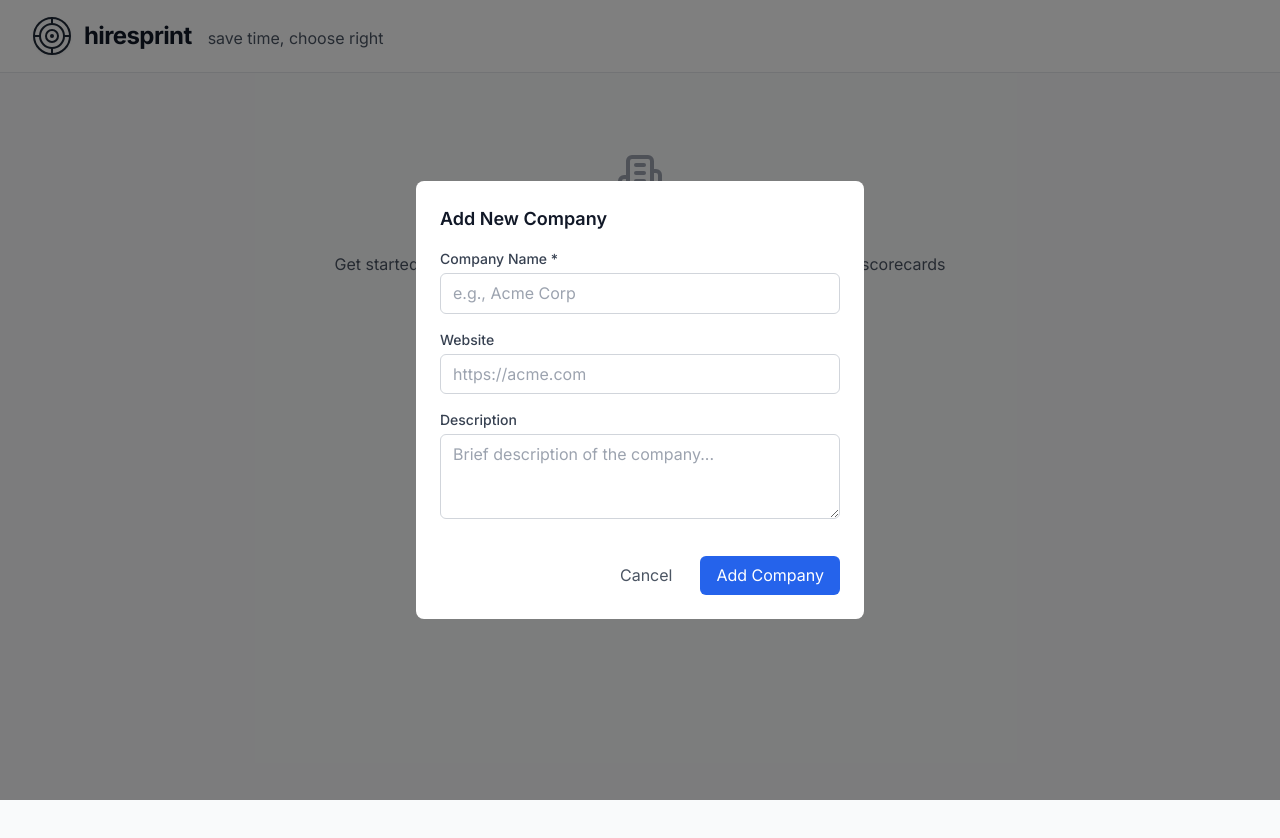
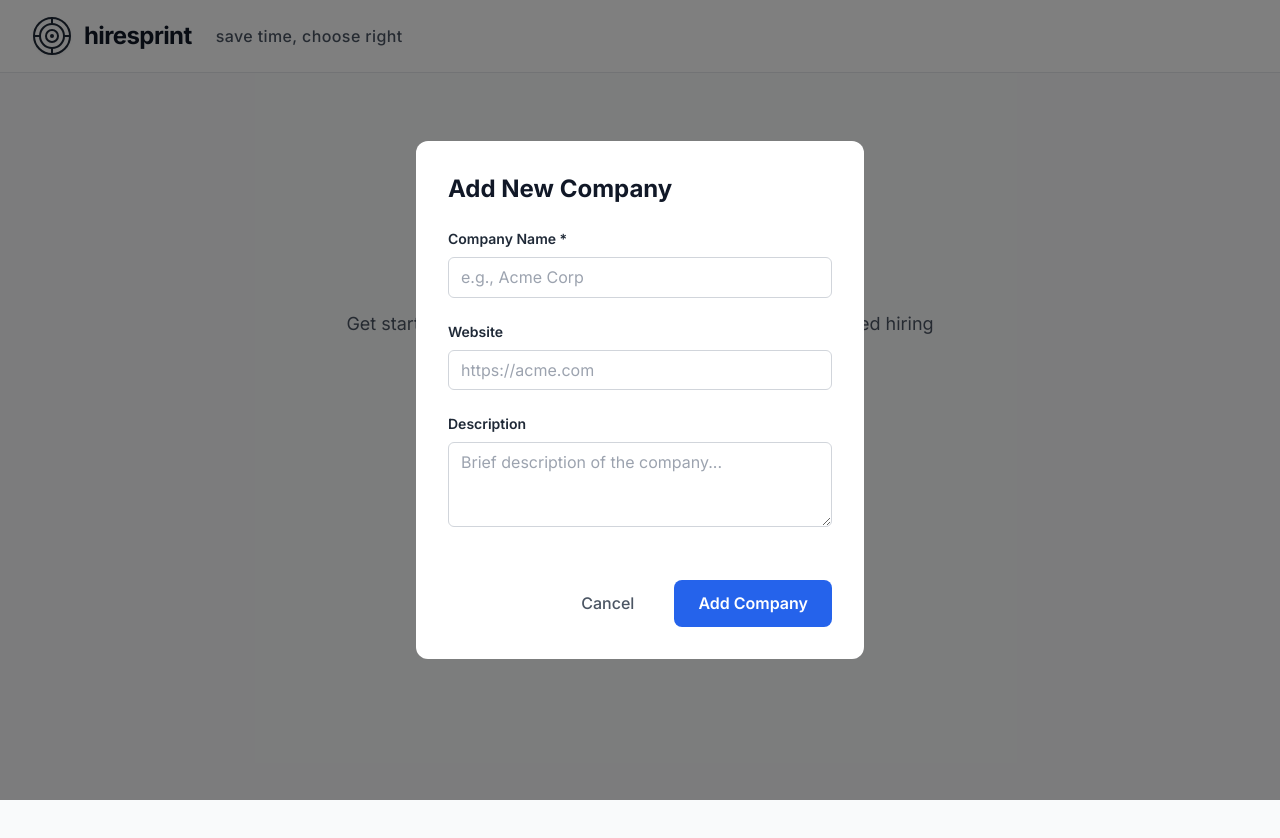
Before and after one commit to mikekamo/job-scorecard-v2, a Next.js app: page / in a window 1280 px wide. Both pictures are taken after a click on the button "Add Company". Shown: the top 838 px of the page. Built offline with nearby package versions, Linux system fonts and the light colour scheme.

Commit message:
made some ui improvements to the app and buttons

```diff
--- a/app/components/Header.js
+++ b/app/components/Header.js
@@ -157,10 +157,10 @@ export default function Header({ onAddCompany }) {
       <div className="max-w-7xl mx-auto px-4 sm:px-6 lg:px-8">
         <div className="flex justify-between items-center py-4">
           {/* Logo */}
-          <div className="flex items-center gap-4">
+          <div className="flex items-center gap-6">
             <HireSprintLogo />
             <div>
-              <p className="text-gray-600 mt-1">save time, choose right</p>
+              <p className="text-base font-medium text-gray-600 tracking-wide">save time, choose right</p>
             </div>
           </div>
 
@@ -169,13 +169,13 @@ export default function Header({ onAddCompany }) {
             <div className="relative">
               <button
                 onClick={() => setShowDropdown(!showDropdown)}
-                className="flex items-center gap-2 bg-white border border-gray-200 px-4 py-2 rounded-lg hover:bg-gray-50 transition-colors"
+                className="flex items-center gap-2 bg-white border border-gray-200 px-4 py-2 rounded-lg hover:bg-gray-50 hover:border-gray-300 hover:shadow-sm transition-all duration-200 focus:outline-none focus:ring-2 focus:ring-blue-200"
               >
                 <div className="flex items-center gap-2">
                   <div className="w-6 h-6 bg-blue-100 rounded-full flex items-center justify-center">
                     <Building2 className="h-3 w-3 text-blue-600" />
                   </div>
-                  <span className="font-medium text-gray-900">{currentCompany.name}</span>
+                  <span className="font-semibold text-gray-900">{currentCompany.name}</span>
                 </div>
                 <ChevronDown className="h-4 w-4 text-gray-500" />
               </button>
@@ -190,8 +190,8 @@ export default function Header({ onAddCompany }) {
                           <Building2 className="h-3 w-3 text-blue-600" />
                         </div>
                         <div>
-                          <p className="font-medium text-gray-900">{currentCompany.name}</p>
-                          <p className="text-xs text-gray-500">Current company</p>
+                          <p className="font-semibold text-gray-900">{currentCompany.name}</p>
+                          <p className="text-xs text-gray-600 font-medium">Current company</p>
                         </div>
                       </div>
                     </div>
@@ -206,7 +206,7 @@ export default function Header({ onAddCompany }) {
                           <button
                             key={company.id}
                             onClick={() => switchToCompany(company)}
-                            className="w-full flex items-center gap-2 px-4 py-2 hover:bg-gray-50 text-left"
+                            className="w-full flex items-center gap-2 px-4 py-2 hover:bg-gray-50 hover:bg-blue-50 transition-all duration-200 text-left focus:outline-none focus:bg-blue-50"
                           >
                             <div className="w-6 h-6 bg-gray-100 rounded-full flex items-center justify-center">
                               <Building2 className="h-3 w-3 text-gray-600" />
@@ -221,14 +221,14 @@ export default function Header({ onAddCompany }) {
                     <div>
                       <button
                         onClick={handleAddCompany}
-                        className="w-full flex items-center gap-2 px-4 py-2 hover:bg-gray-50 text-left"
+                        className="w-full flex items-center gap-2 px-4 py-2 hover:bg-green-50 hover:text-green-700 transition-all duration-200 text-left focus:outline-none focus:bg-green-50"
                       >
-                        <Plus className="h-4 w-4 text-gray-500" />
+                        <Plus className="h-4 w-4 text-gray-500 group-hover:text-green-600" />
                         <span className="text-gray-900">Add Company</span>
                       </button>
                       <button
                         onClick={() => setShowDropdown(false)}
-                        className="w-full flex items-center gap-2 px-4 py-2 hover:bg-gray-50 text-left"
+                        className="w-full flex items-center gap-2 px-4 py-2 hover:bg-gray-50 transition-all duration-200 text-left focus:outline-none focus:bg-gray-50"
                       >
                         <Settings className="h-4 w-4 text-gray-500" />
                         <span className="text-gray-900">Settings</span>
--- a/app/components/JobsList.js
+++ b/app/components/JobsList.js
@@ -37,7 +37,7 @@ export default function JobsList({ jobs, onEditJob, onDeleteJob, onViewScorecard
   return (
     <div className="grid gap-8 md:grid-cols-2 lg:grid-cols-3">
       {jobs.map((job) => (
-        <div key={job.id} className="bg-white rounded-xl shadow-sm border border-gray-200 hover:shadow-md transition-shadow">
+        <div key={job.id} className="bg-white rounded-xl shadow-sm border border-gray-200 hover:shadow-lg hover:scale-105 transition-all duration-300 ease-in-out transform">
           <div className="p-6">
             {/* Job Header */}
             <div className="flex items-start justify-between mb-4">
@@ -51,7 +51,7 @@ export default function JobsList({ jobs, onEditJob, onDeleteJob, onViewScorecard
                 </span>
                 <button
                   onClick={() => onViewScorecard(job)}
-                  className="p-2 text-gray-400 hover:text-blue-600 hover:bg-blue-50 rounded-lg transition-colors"
+                  className="p-2 text-gray-400 hover:text-blue-600 hover:bg-blue-50 rounded-lg transition-all duration-200 hover:scale-110 transform hover:shadow-md focus:outline-none focus:ring-2 focus:ring-blue-200"
                   title="View Candidates"
                 >
                   <ArrowRight className="h-5 w-5" />
@@ -85,17 +85,17 @@ export default function JobsList({ jobs, onEditJob, onDeleteJob, onViewScorecard
             </div>
 
             {/* Action Buttons */}
-            <div className="flex justify-center space-x-3">
+            <div className="flex justify-center space-x-2">
               <button
                 onClick={() => onEditJob(job)}
-                className="p-2 text-gray-400 hover:text-gray-600 hover:bg-gray-100 rounded-lg transition-colors"
+                className="p-3 text-gray-400 hover:text-gray-600 hover:bg-gray-100 rounded-lg transition-all duration-200 hover:scale-110 transform focus:outline-none focus:ring-2 focus:ring-gray-200"
                 title="Edit Job"
               >
                 <Edit className="h-5 w-5" />
               </button>
               <button
                 onClick={() => onDuplicateJob(job)}
-                className="p-2 text-blue-400 hover:text-blue-600 hover:bg-blue-50 rounded-lg transition-colors"
+                className="p-3 text-blue-400 hover:text-blue-600 hover:bg-blue-50 rounded-lg transition-all duration-200 hover:scale-110 transform focus:outline-none focus:ring-2 focus:ring-blue-200"
                 title="Duplicate Job"
               >
                 <Copy className="h-5 w-5" />
@@ -103,13 +103,13 @@ export default function JobsList({ jobs, onEditJob, onDeleteJob, onViewScorecard
               <div className="relative">
                 <button
                   onClick={() => handleGenerateJobInterviewLink(job)}
-                  className="p-2 text-purple-400 hover:text-purple-600 hover:bg-purple-50 rounded-lg transition-colors"
+                  className="p-3 text-purple-400 hover:text-purple-600 hover:bg-purple-50 rounded-lg transition-all duration-200 hover:scale-110 transform focus:outline-none focus:ring-2 focus:ring-purple-200"
                   title="Generate Interview Link"
                 >
                   <Video className="h-5 w-5" />
                 </button>
                 {showLinkNotification === job.id && (
-                  <div className="absolute -top-2 -right-2 bg-green-500 text-white text-xs px-2 py-1 rounded-md shadow-lg animate-pulse flex items-center gap-1">
+                  <div className="absolute -top-2 -right-2 bg-green-500 text-white text-xs px-2 py-1 rounded-md shadow-lg animate-bounce flex items-center gap-1">
                     <Check className="h-3 w-3" />
                     Link copied!
                   </div>
@@ -121,7 +121,7 @@ export default function JobsList({ jobs, onEditJob, onDeleteJob, onViewScorecard
                     onDeleteJob(job.id)
                   }
                 }}
-                className="p-2 text-gray-400 hover:text-red-600 hover:bg-red-50 rounded-lg transition-colors"
+                className="p-3 text-gray-400 hover:text-red-600 hover:bg-red-50 rounded-lg transition-all duration-200 hover:scale-110 transform focus:outline-none focus:ring-2 focus:ring-red-200"
                 title="Delete Job"
               >
                 <Trash2 className="h-5 w-5" />
--- /dev/null
+++ b/app/error.js
@@ -0,0 +1,26 @@
+// app/error.js - Global error boundary
+'use client' // Error components must be Client Components
+
+import { useEffect } from 'react'
+
+export default function Error({ error, reset }) {
+  useEffect(() => {
+    // Log the error to an error reporting service (optional)
+    console.error(error)
+  }, [error])
+
+  return (
+    <div className="min-h-screen flex items-center justify-center bg-gray-50 p-4">
+      <div className="text-center max-w-md">
+        <h2 className="text-2xl font-bold text-red-600 mb-4">Something went wrong!</h2>
+        <p className="text-gray-600 mb-6">{error.message || 'An unexpected error occurred. Please try again.'}</p>
+        <button
+          onClick={() => reset()}
+          className="px-4 py-2 bg-blue-600 text-white rounded-lg hover:bg-blue-700"
+        >
+          Try again
+        </button>
+      </div>
+    </div>
+  )
+}
--- a/app/page.js
+++ b/app/page.js
@@ -236,11 +236,11 @@ export default function Home() {
         {/* Create Company Form */}
         {showCreateForm && (
           <div className="fixed inset-0 bg-black bg-opacity-50 flex items-center justify-center p-4 z-50">
-            <div className="bg-white rounded-lg max-w-md w-full p-6">
-              <h3 className="text-lg font-semibold text-gray-900 mb-4">Add New Company</h3>
-              <form onSubmit={handleSubmit} className="space-y-4">
+            <div className="bg-white rounded-xl max-w-md w-full p-8">
+              <h3 className="text-2xl font-bold text-gray-900 mb-6">Add New Company</h3>
+              <form onSubmit={handleSubmit} className="space-y-6">
                 <div>
-                  <label className="block text-sm font-medium text-gray-700 mb-1">
+                  <label className="block text-sm font-semibold text-gray-800 mb-2">
                     Company Name *
                   </label>
                   <input
@@ -253,7 +253,7 @@ export default function Home() {
                   />
                 </div>
                 <div>
-                  <label className="block text-sm font-medium text-gray-700 mb-1">
+                  <label className="block text-sm font-semibold text-gray-800 mb-2">
                     Website
                   </label>
                   <input
@@ -265,7 +265,7 @@ export default function Home() {
                   />
                 </div>
                 <div>
-                  <label className="block text-sm font-medium text-gray-700 mb-1">
+                  <label className="block text-sm font-semibold text-gray-800 mb-2">
                     Description
                   </label>
                   <textarea
@@ -276,17 +276,17 @@ export default function Home() {
                     placeholder="Brief description of the company..."
                   />
                 </div>
-                <div className="flex justify-end gap-3 pt-4">
+                <div className="flex justify-end gap-4 pt-6">
                   <button
                     type="button"
                     onClick={() => setShowCreateForm(false)}
-                    className="px-4 py-2 text-gray-600 hover:text-gray-800"
+                    className="px-6 py-3 text-gray-600 hover:text-gray-800 hover:bg-gray-100 rounded-lg font-medium transition-all duration-200 focus:outline-none focus:ring-2 focus:ring-gray-200"
                   >
                     Cancel
                   </button>
                   <button
                     type="submit"
-                    className="px-4 py-2 bg-blue-600 text-white rounded-md hover:bg-blue-700"
+                    className="px-6 py-3 bg-blue-600 text-white rounded-lg font-semibold hover:bg-blue-700 hover:scale-105 hover:shadow-lg transition-all duration-300 transform focus:outline-none focus:ring-4 focus:ring-blue-200"
                   >
                     Add Company
                   </button>
@@ -298,13 +298,13 @@ export default function Home() {
 
         {/* Companies Grid */}
         {companies.length === 0 ? (
-          <div className="text-center py-12">
-            <Building2 className="h-12 w-12 text-gray-400 mx-auto mb-4" />
-                            <h3 className="text-lg font-medium text-gray-900 mb-2">Welcome to hiresprint!</h3>
-            <p className="text-gray-600 mb-4">Get started by adding your first company to create AI-powered hiring scorecards</p>
+          <div className="text-center py-16">
+            <Building2 className="h-16 w-16 text-gray-400 mx-auto mb-6" />
+            <h2 className="text-3xl font-bold text-gray-900 mb-4 tracking-tight">Welcome to hiresprint!</h2>
+            <p className="text-lg text-gray-600 mb-8 max-w-2xl mx-auto leading-relaxed">Get started by adding your first company to create AI-powered hiring scorecards</p>
             <button
               onClick={() => setShowCreateForm(true)}
-              className="inline-flex items-center gap-2 bg-blue-600 text-white px-4 py-2 rounded-lg hover:bg-blue-700 transition-colors"
+              className="inline-flex items-center gap-3 bg-blue-600 text-white px-6 py-3 rounded-xl font-semibold text-lg hover:bg-blue-700 hover:scale-105 hover:shadow-lg transition-all duration-300 transform focus:outline-none focus:ring-4 focus:ring-blue-200"
             >
               <Plus className="h-5 w-5" />
               Add Company
@@ -323,23 +323,23 @@ export default function Home() {
                       <Building2 className="h-5 w-5 text-blue-600" />
                     </div>
                     <div>
-                      <h3 className="font-semibold text-gray-900">{company.name}</h3>
+                      <h3 className="text-xl font-bold text-gray-900 mb-1">{company.name}</h3>
                       {company.website && (
-                        <p className="text-sm text-gray-500">{company.website}</p>
+                        <p className="text-sm text-blue-600 hover:text-blue-800 transition-colors">{company.website}</p>
                       )}
                     </div>
                   </div>
                   <div className="flex items-center gap-1">
                     <button
                       onClick={() => editCompany(company)}
-                      className="p-1 text-gray-400 hover:text-gray-600"
+                      className="p-2 text-gray-400 hover:text-gray-600 hover:bg-gray-100 rounded-lg transition-all duration-200 hover:scale-110 transform focus:outline-none focus:ring-2 focus:ring-gray-200"
                       title="Edit company"
                     >
                       <Edit className="h-4 w-4" />
                     </button>
                     <button
                       onClick={() => deleteCompany(company.id)}
-                      className="p-1 text-gray-400 hover:text-red-600"
+                      className="p-2 text-gray-400 hover:text-red-600 hover:bg-red-50 rounded-lg transition-all duration-200 hover:scale-110 transform focus:outline-none focus:ring-2 focus:ring-red-200"
                       title="Delete company"
                     >
                       <Trash2 className="h-4 w-4" />
@@ -348,7 +348,7 @@ export default function Home() {
                 </div>
 
                 {company.description && (
-                  <p className="text-gray-600 text-sm mb-4">{company.description}</p>
+                  <p className="text-gray-600 text-base mb-6 leading-relaxed">{company.description}</p>
                 )}
 
                 <div className="flex items-center justify-between">
@@ -360,7 +360,7 @@ export default function Home() {
                   </div>
                   <button
                     onClick={() => goToCompanyJobs(company.id)}
-                    className="flex items-center gap-2 text-blue-600 hover:text-blue-800 font-medium"
+                    className="flex items-center gap-2 text-blue-600 hover:text-blue-800 font-semibold hover:bg-blue-50 px-3 py-2 rounded-lg transition-all duration-200 hover:scale-105 transform"
                   >
                     Manage Jobs
                     <ArrowRight className="h-4 w-4" />
```
Also changed, not shown: app/components/ScorecardView.js (+12 -12 lines), middleware.js (+1 -43 lines).
